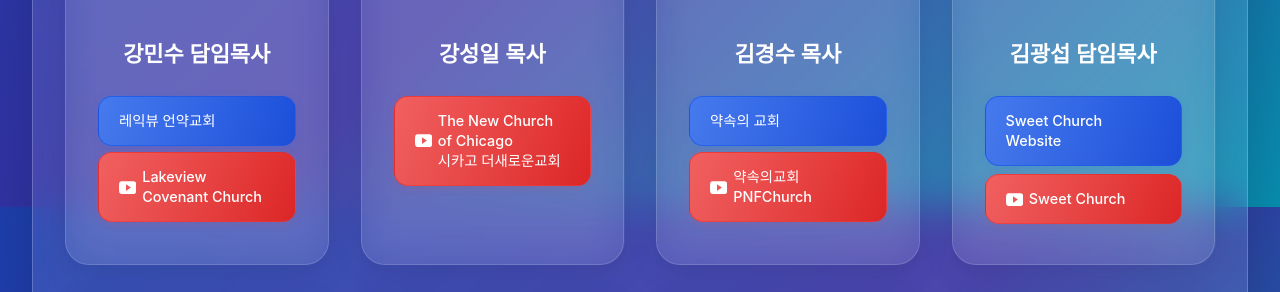
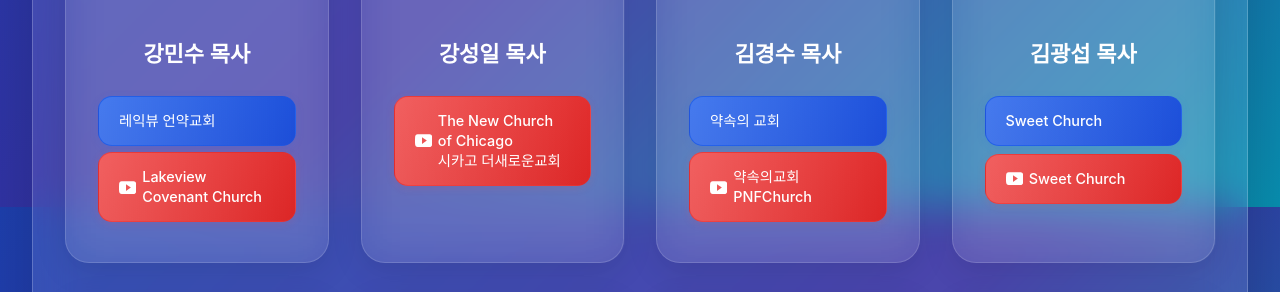
Before and after one commit to patricksuhlin-cell/KCBS, a plain HTML site: page contributors.html in a window 1280 px wide. Shown: the part 593-885 px from the top of the page. Drawn offline with nearby package versions, Linux system fonts and the light colour scheme.

Commit message:
Update contributors.html

```diff
--- a/contributors.html
+++ b/contributors.html
@@ -63,7 +63,7 @@
               </span>
             </div>
           </div>
-          <h3 class="member-name">강민수 담임목사</h3>
+          <h3 class="member-name">강민수 목사</h3>
            <div class="member-description badge" style="display: flex; flex-direction: column; gap:6px;">
               <a href="http://www.lakeviewkc.org/main/main.html" class="church-link" target="_blank" rel="noopener noreferrer" style="display: inline-flex; align-items: center; gap: 6px;">
                 레익뷰 언약교회
@@ -140,10 +140,10 @@
               <span class="member-role"></span>
             </div>
           </div>
-          <h3 class="member-name">김광섭 담임목사</h3>
+          <h3 class="member-name">김광섭 목사</h3>
           <div class="member-description badge" style="display: flex; flex-direction: column; gap: 8px;">
             <a href="https://www.sweetchurch.org/" class="church-link" target="_blank" rel="noopener noreferrer">
-              Sweet Church Website
+              Sweet Church
             </a>
             <a href="https://www.youtube.com/@sweetchurch3820" class="church-link" target="_blank" rel="noopener noreferrer" style="display: inline-flex; align-items: center; gap: 6px;">
               <ion-icon name="logo-youtube" style="font-size: 1.2em; vertical-align: middle;"></ion-icon>
```
